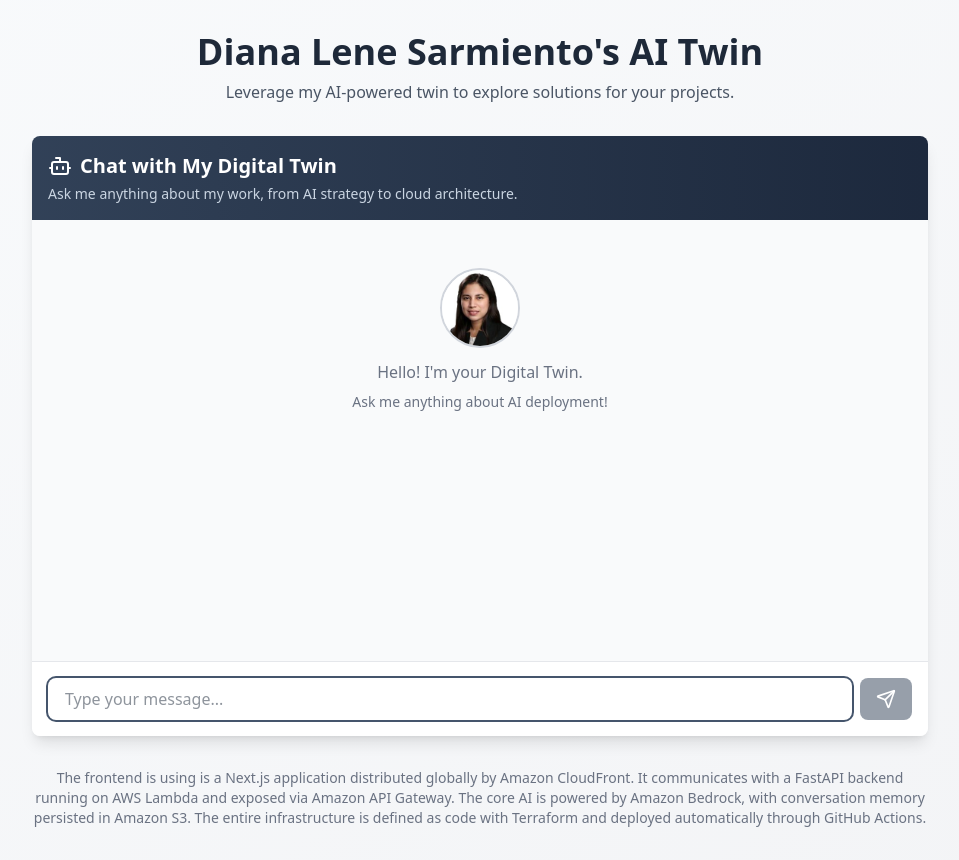
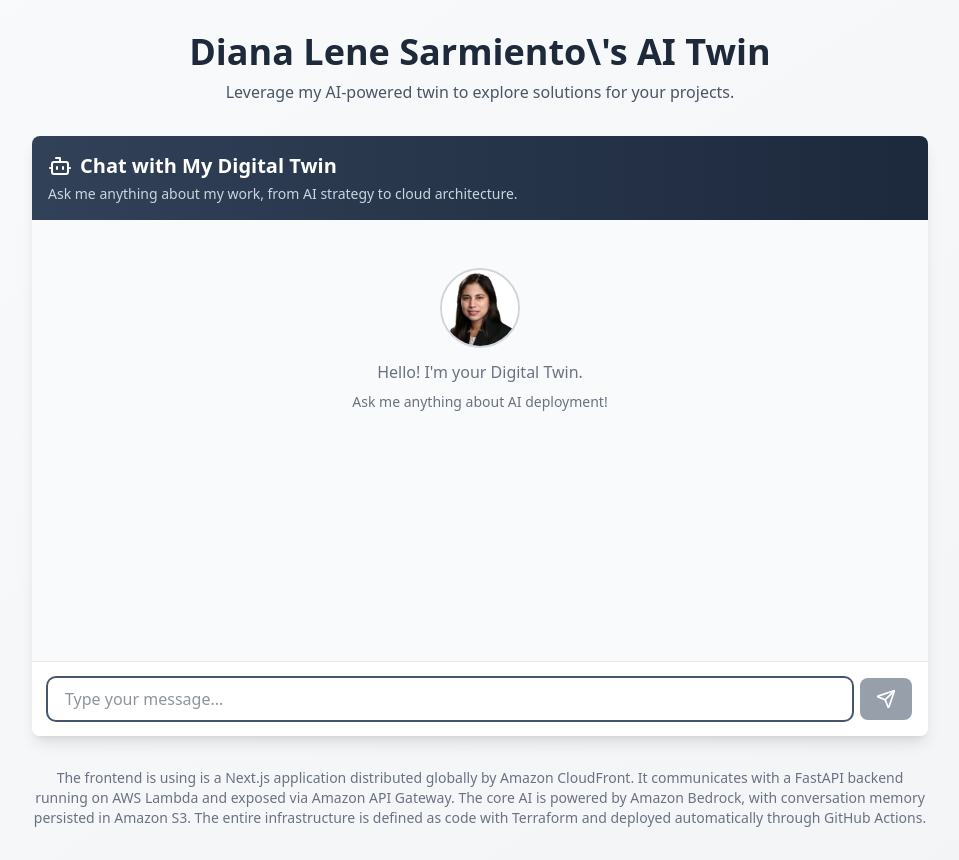
Before and after one commit to dlenesarmiento/digital-twin, a Next.js app in the folder frontend/: page / in a window 1280 px wide. Shown: the whole page, without its empty margins (160-1119 px from the left). Built offline with nearby package versions, Linux system fonts and the light colour scheme.

Commit message:
Updated page title and description

```diff
--- a/frontend/app/page.tsx
+++ b/frontend/app/page.tsx
@@ -6,7 +6,7 @@ export default function Home() {
       <div className="container mx-auto px-4 py-8">
         <div className="max-w-4xl mx-auto">
           <h1 className="text-4xl font-bold text-center text-gray-800 mb-2">
-           Diana Lene Sarmiento's AI Twin
+           Diana Lene Sarmiento\'s AI Twin
           </h1>
           <p className="text-center text-gray-600 mb-8">
           Leverage my AI-powered twin to explore solutions for your projects.
```
